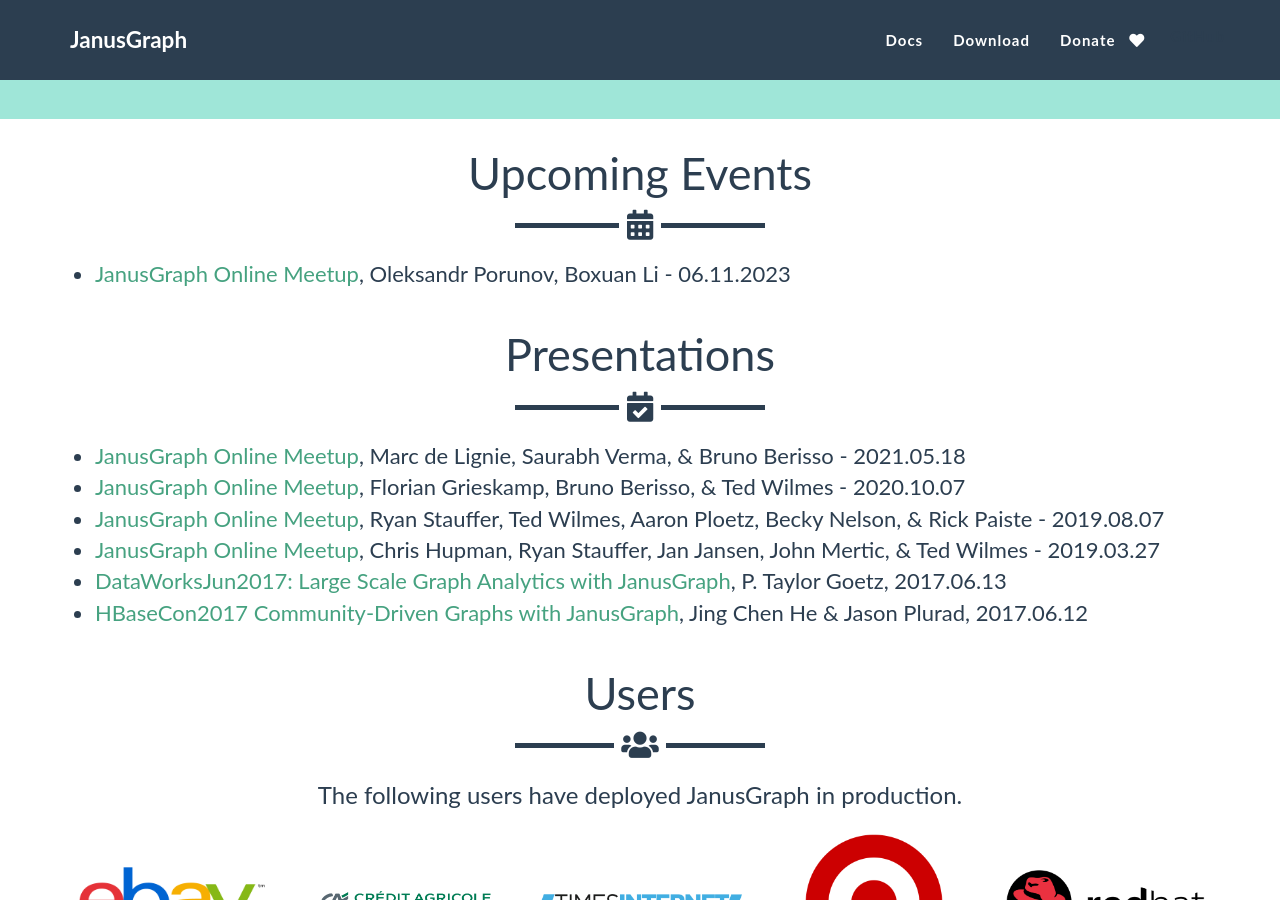
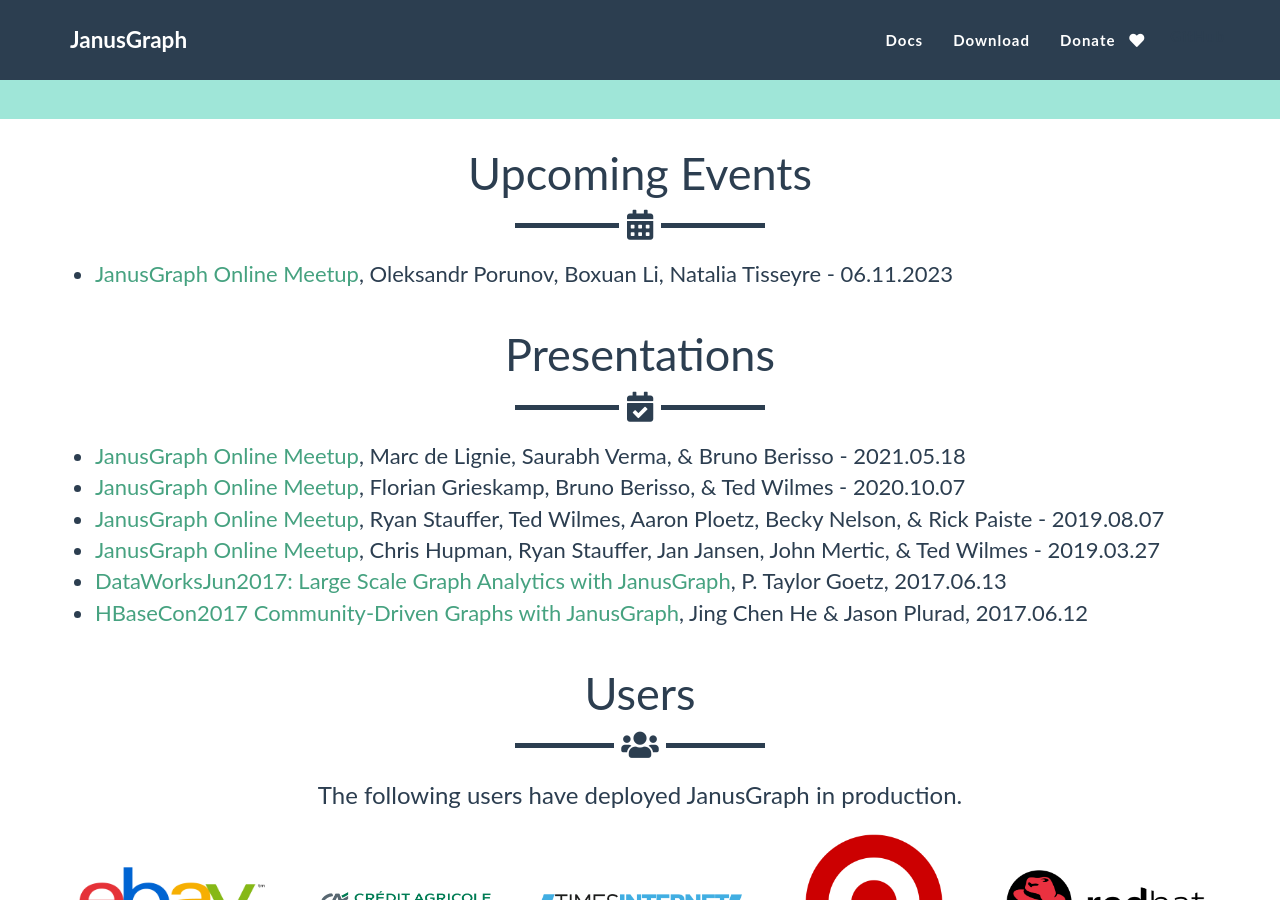
Before and after one commit to JanusGraph/janusgraph.org, a Jekyll site: the page built from index.html, in a window 1280 px wide and 900 px high, scrolled down 1494 px. Built offline with Jekyll 4.4.1, drawn with Linux system fonts in a browser that asks for light colours.

Commit message:
Add speaker to the upcoming JanusGraph Online Meetup 5
Signed-off-by: Oleksandr Porunov <alexandr.porunov@gmail.com>

```diff
--- a/_config.yml
+++ b/_config.yml
@@ -15,7 +15,7 @@
 # upcoming_events:
 #  - <a href="${event_link}">Even link name</a>, Authors or additional information - ${date}
 upcoming_events:
-  - <a href="https://events.teams.microsoft.com/event/d51f3bc8-a376-4518-8f9b-2ccf5f638635@5905aed6-175d-4ef4-914d-3ee92a398d55">JanusGraph Online Meetup</a>, Oleksandr Porunov, Boxuan Li - 06.11.2023
+  - <a href="https://events.teams.microsoft.com/event/d51f3bc8-a376-4518-8f9b-2ccf5f638635@5905aed6-175d-4ef4-914d-3ee92a398d55">JanusGraph Online Meetup</a>, Oleksandr Porunov, Boxuan Li, Natalia Tisseyre - 06.11.2023
 
 # Color settings (hex-codes without the leading hash-tag)
 color:
```
